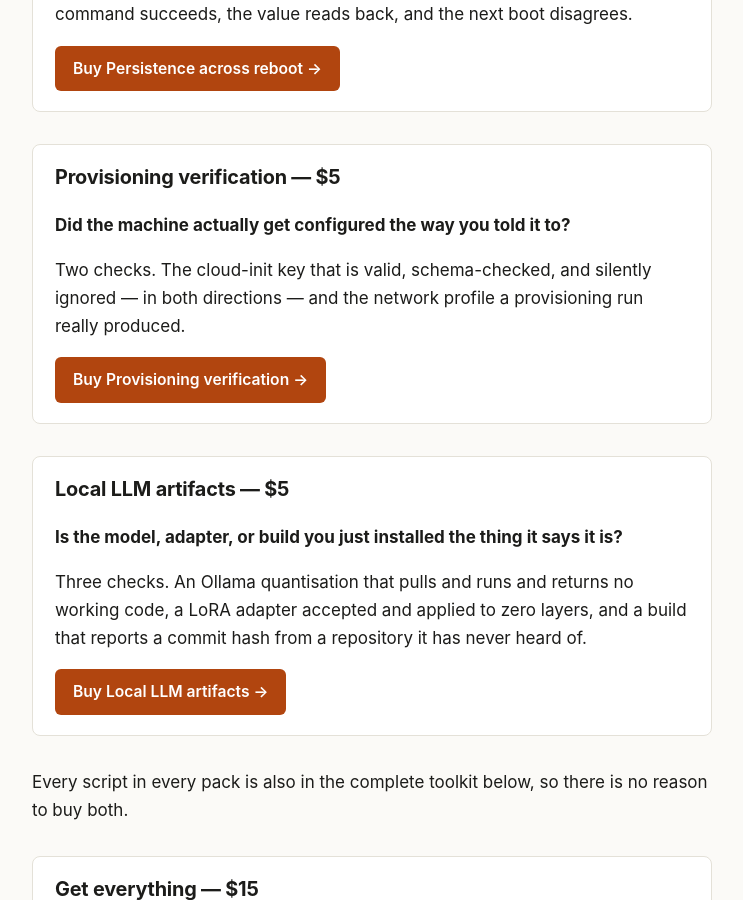
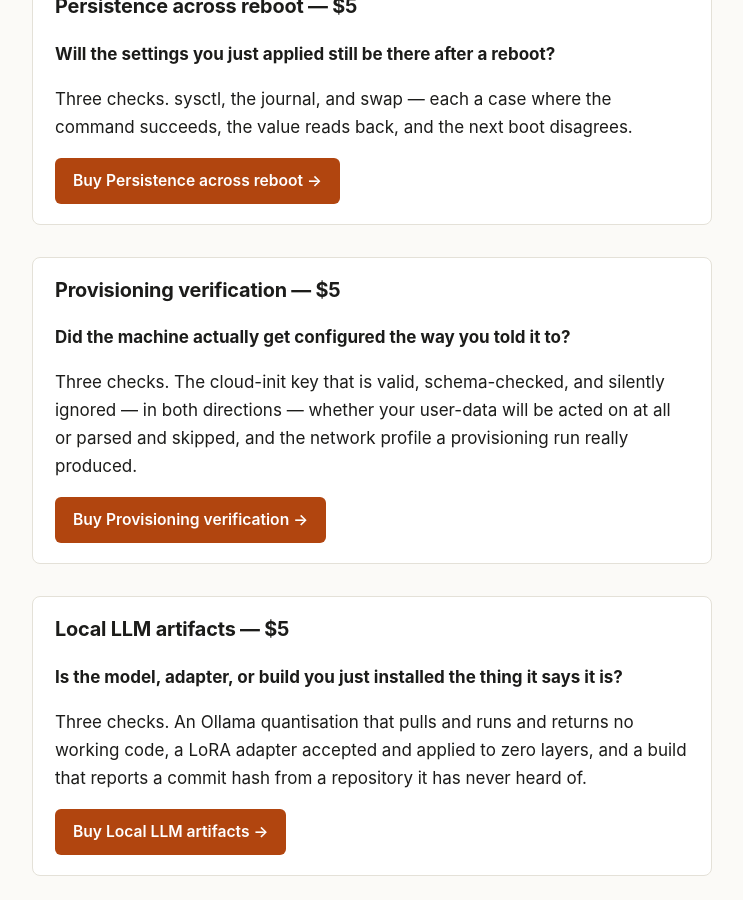
Before and after one commit to mitoyosh/homelab-postmortem, a Jekyll site: the page built from toolkit/index.md, in a window 1280 px wide and 900 px high, scrolled down 2674 px. Shown: the whole window, without its empty margins (268-1011 px from the left). Built offline with Jekyll 4.4.1, drawn with Linux system fonts in a browser that asks for light colours; some of the changed text lies outside the part shown.

Commit message:
Toolkit: add check-cloudinit-instance-id.sh to the provisioning pack
Co-Authored-By: Claude Opus 5 <noreply@anthropic.com>

```diff
--- a/_config.yml
+++ b/_config.yml
@@ -40,7 +40,7 @@ packs:
     title: "Provisioning verification"
     price: "$5"
     question: "Did the machine actually get configured the way you told it to?"
-    detail: "Two checks. The cloud-init key that is valid, schema-checked, and silently ignored — in both directions — and the network profile a provisioning run really produced."
+    detail: "Three checks. The cloud-init key that is valid, schema-checked, and silently ignored — in both directions — whether your user-data will be acted on at all or parsed and skipped, and the network profile a provisioning run really produced."
     buy_url: "https://buy.stripe.com/28EcN4fnSa8Q4xR5qE5Vu05"
   - id: local-llm
     title: "Local LLM artifacts"
--- a/toolkit/index.md
+++ b/toolkit/index.md
@@ -43,6 +43,10 @@ destructive, dry-run modes where it matters.
   that will never be read, before you flash the card and find out the
   headless way. From
   [cloud-init calls your user-data valid]({{ '/2026/08/29/cloud-init-validates-the-key-it-never-reads/' | relative_url }}).
+- **`check-cloudinit-instance-id.sh`** — answers whether a `user-data` you
+  place on a disk will be acted on at all. On a plain image write it will not
+  be, and cloud-init logs the skip as `SUCCESS`. From
+  [cloud-init never reads the instance-id Raspberry Pi OS sets]({{ '/2026/09/11/cloud-init-never-reads-the-instance-id-you-set/' | relative_url }}).
 - **`check-iptables-backend.sh`** — tells you whether legacy iptables can
   work on this kernel at all, before you install something that assumes it.
   From
```
